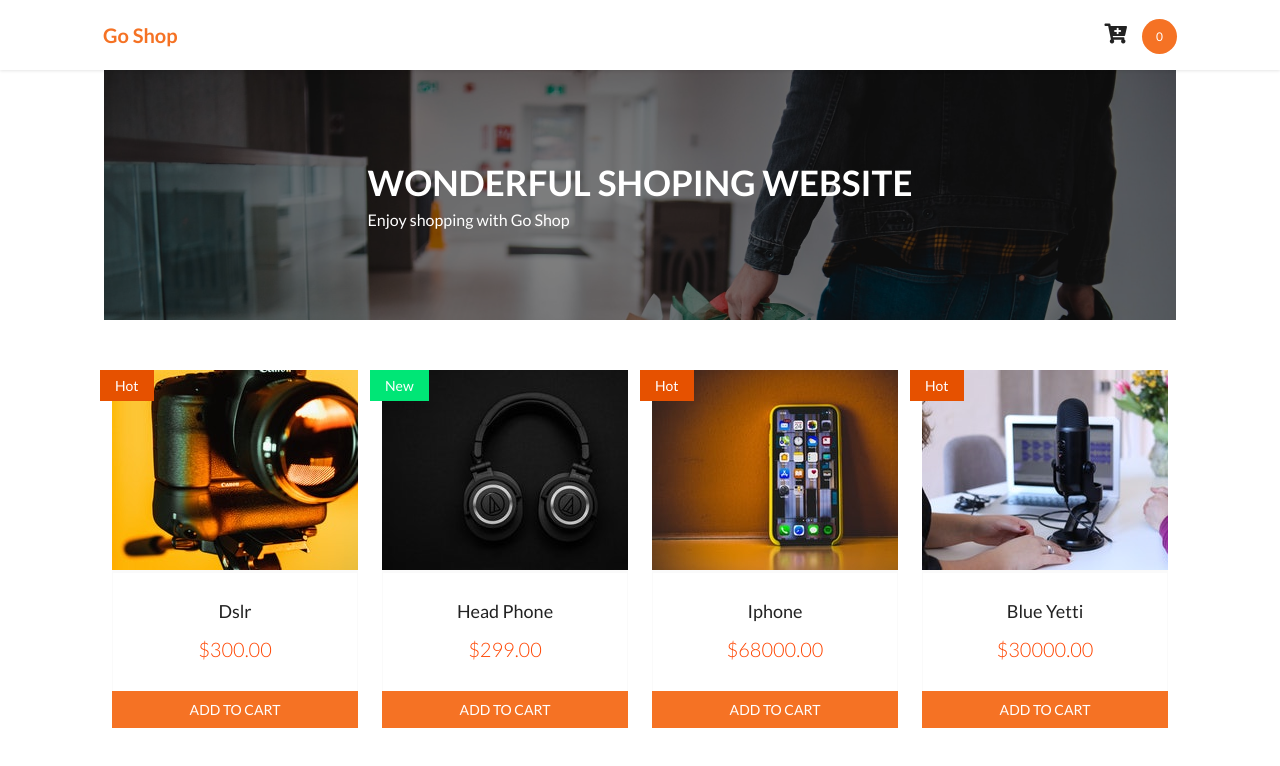
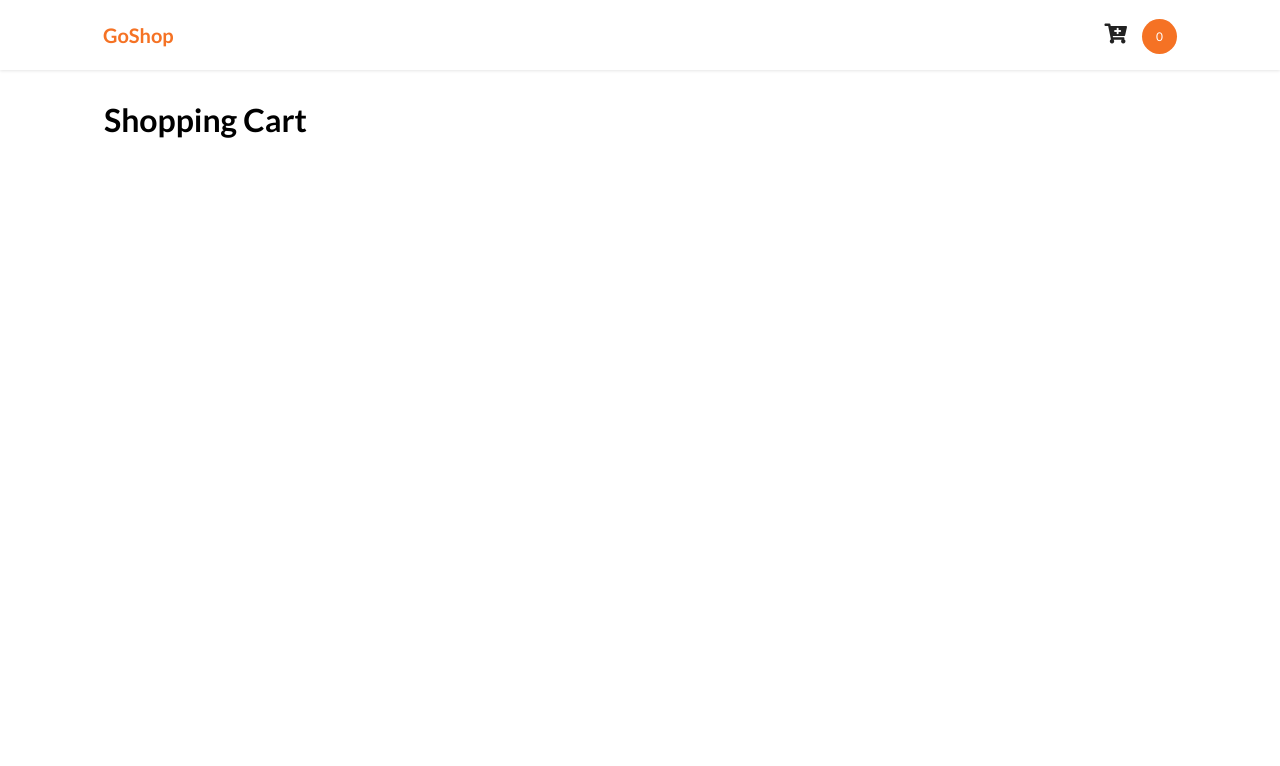
Before and after one commit to gitcoder-23/react-GoShop, a React (Create React App) app: page /cart in a window 1280 px wide. Shown: the top 766 px of the page. Built offline with nearby package versions, Linux system fonts and the light colour scheme.

Commit message:
New Ops added

```diff
--- a/package.json
+++ b/package.json
@@ -8,6 +8,8 @@
     "@testing-library/user-event": "^12.8.1",
     "react": "^17.0.1",
     "react-dom": "^17.0.1",
+    "react-router": "^5.2.0",
+    "react-router-dom": "^5.2.0",
     "react-scripts": "4.0.3",
     "web-vitals": "^1.1.0"
   },
--- a/src/App.css
+++ b/src/App.css
@@ -639,81 +639,10 @@
   }
 }
 
+/* Not Found Style */
 
 
+.not-found {
+  margin-top: 100px;
 
-
-
-
-
-
-
-
-
-
-
-
-
-
-
-
-
-
-
-
-
-
-
-
-
-
-
-
-
-
-
-
-
-
-
-
-
-
-/* .App {
-  text-align: center;
 }
-
-.App-logo {
-  height: 40vmin;
-  pointer-events: none;
-}
-
-@media (prefers-reduced-motion: no-preference) {
-  .App-logo {
-    animation: App-logo-spin infinite 20s linear;
-  }
-}
-
-.App-header {
-  background-color: #282c34;
-  min-height: 100vh;
-  display: flex;
-  flex-direction: column;
-  align-items: center;
-  justify-content: center;
-  font-size: calc(10px + 2vmin);
-  color: white;
-}
-
-.App-link {
-  color: #61dafb;
-}
-
-@keyframes App-logo-spin {
-  from {
-    transform: rotate(0deg);
-  }
-  to {
-    transform: rotate(360deg);
-  }
-} */
--- a/src/App.js
+++ b/src/App.js
@@ -1,18 +1,27 @@
 // import logo from './logo.svg';
 import './App.css';
+import { BrowserRouter as Router, Switch, Route } from 'react-router-dom';
 import Navbar from './components/Navbar';
-import Banner from './components/Banner';
-import ProductsContextProvider from './Global/productContext';
+// import Banner from './components/Banner';
+import ProductsContextProvider from './Global/ProductsContext';
 import Products from './components/Products';
+import Cart from './components/Cart';
+import NotFound from './components/NotFound';
 function App() {
   return (
     <div className="App">
-      <Navbar />
-      <Banner />
       <ProductsContextProvider>
         {/* All Products rap here */}
         {/* It is a child */}
-        <Products />
+        <Router>
+        <Navbar />
+        {/* <Banner /> */}
+          <Switch>
+            <Route exact path="/" component={Products} />
+            <Route path="/cart" component={Cart} />
+            <Route component={NotFound}/>
+          </Switch>
+        </Router>
       </ProductsContextProvider>
     </div>
   );
--- /dev/null
+++ b/src/components/Cart.js
@@ -0,0 +1,17 @@
+import React from 'react'
+import { Link } from 'react-router-dom';
+
+
+ const Cart = () => {
+
+    return (
+
+        <div className="cart-container" style={{marginTop: '100px', }}>
+        <h1>Shopping Cart</h1>
+    </div>
+        // <div className="container"></div>
+    )
+
+}
+
+export default Cart;
--- a/src/components/Navbar.js
+++ b/src/components/Navbar.js
@@ -1,16 +1,18 @@
 import React from 'react'
+import { Link } from 'react-router-dom';
+
 
 const Navbar = () => {
     return (
         <nav>
             <ul className="left">
-                <li><a href="">Go Shop</a></li>
+                <li><Link to="/">GoShop</Link></li>
             </ul>
 
             <ul className="right">
-                <li><a href=""><span className="shoppingCart"><i class="fas fa-cart-plus"></i>
+                <li><Link to="cart"><span className="shoppingCart"><i className="fas fa-cart-plus"></i>
                 <span className="cartCount">0</span>
-                </span></a></li>
+                </span></Link></li>
             </ul>
         </nav>
     );
--- /dev/null
+++ b/src/components/NotFound.js
@@ -0,0 +1,15 @@
+import React from 'react'
+
+const NotFound = () => {
+
+    return (
+        <div className="container">
+            <div className="not-found">
+                <h1>Page Not Found</h1>
+            </div>
+        </div>
+    )
+
+}
+
+export default NotFound;
--- a/src/components/Products.js
+++ b/src/components/Products.js
@@ -1,6 +1,6 @@
 import React, { useContext } from 'react';
-import { ProductsContext } from '../Global/productContext';
-
+import { ProductsContext } from '../Global/ProductsContext';
+import Banner from './Banner';
 const Products = () => {
 
 
@@ -13,6 +13,7 @@
     return (
         <>
 
+        <Banner />
         <div className="products">
             {/* map accesses all objects */}
             {products.map((product) =>(
```
Also changed, not shown: src/Global/ProductsContext.js (renamed from src/Global/productContext.js), 1 other file (tests, documents, lock files or other folders).
